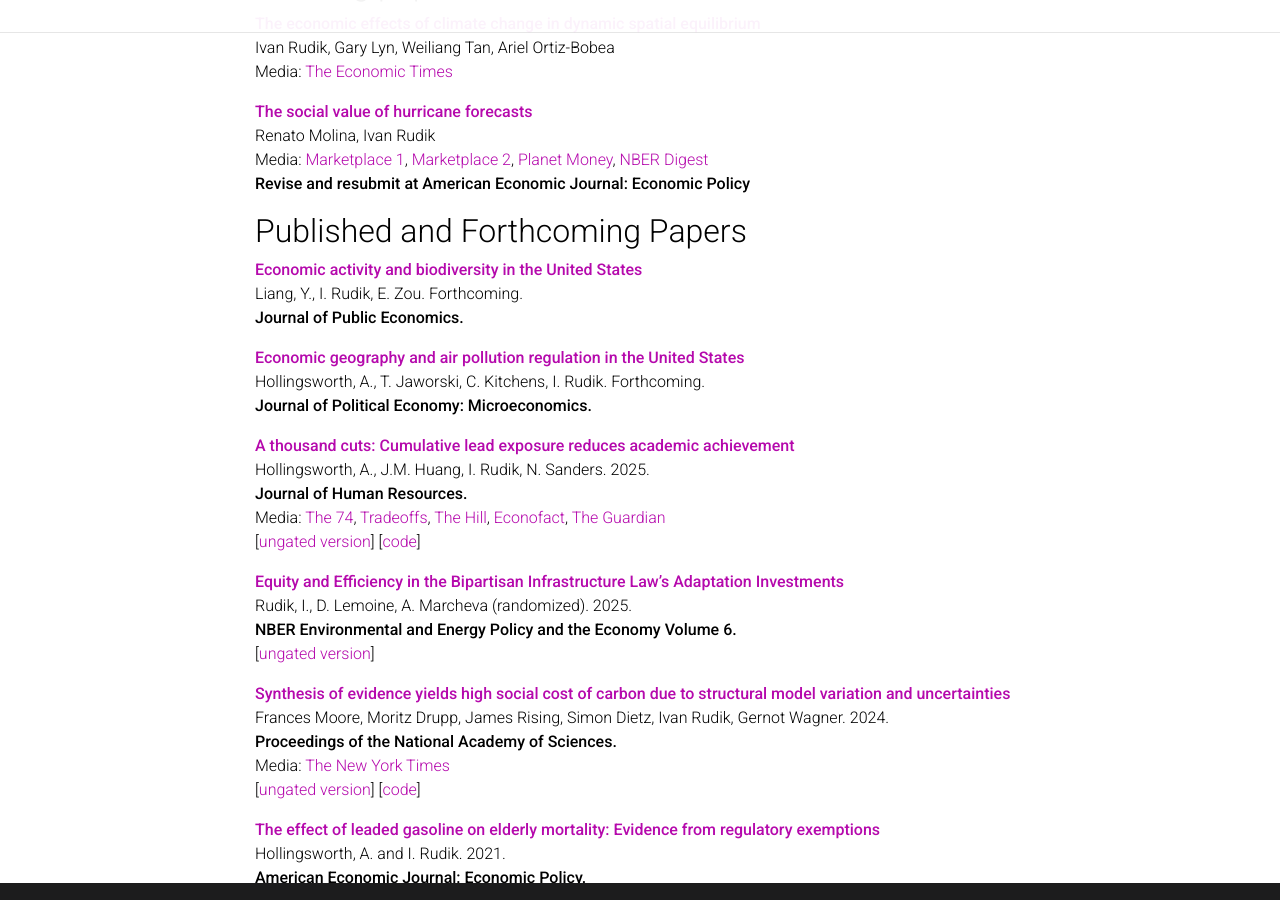
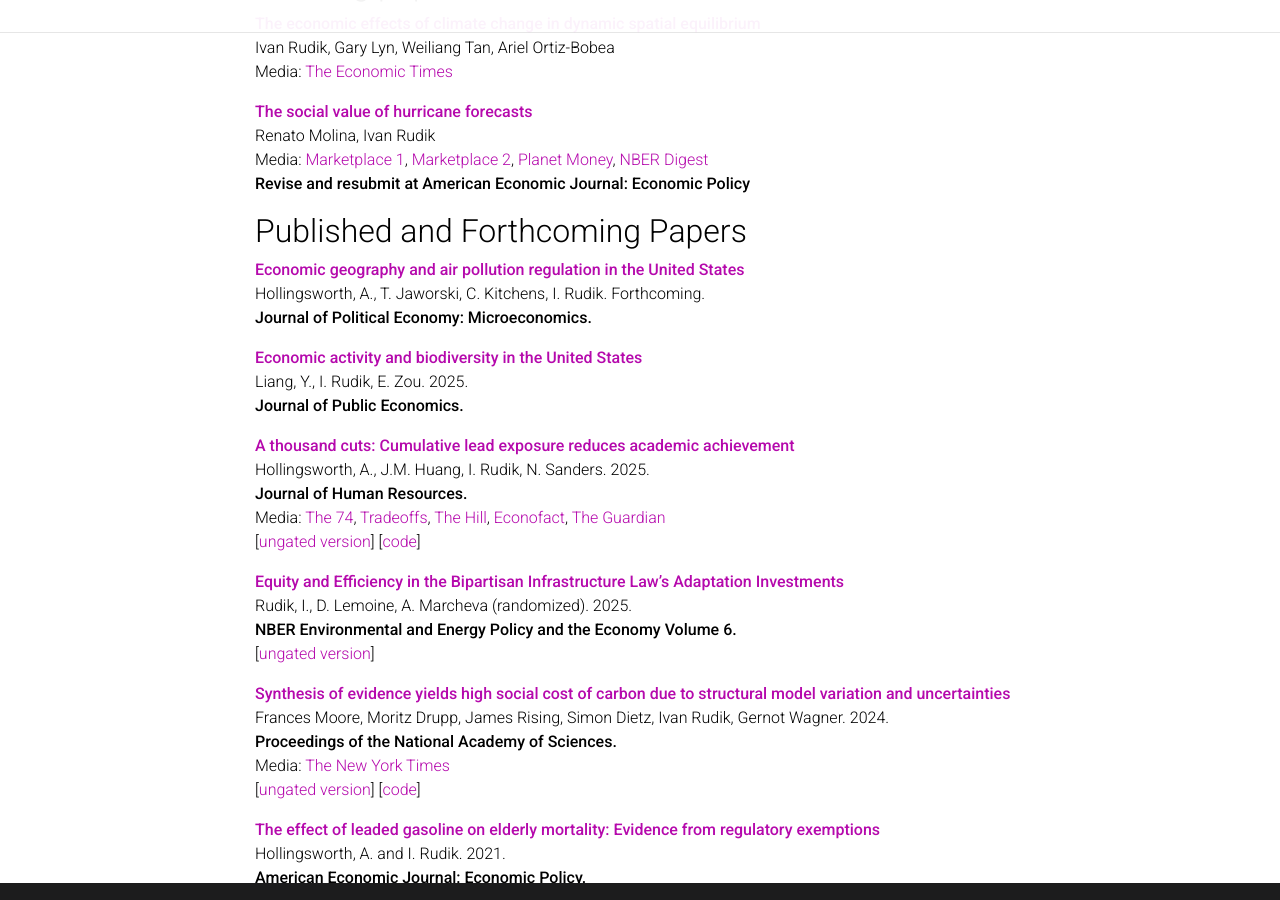
Before and after one commit to irudik/irudik.github.io, a Jekyll site: the page built from _pages/about.md, in a window 1280 px wide and 900 px high, scrolled down 969 px. Built offline with Jekyll 4.4.1, drawn with Linux system fonts in a browser that asks for light colours; a style sheet for code colours, icons or effects is not loaded.

Commit message:
update jpube final

```diff
--- a/_pages/about.md
+++ b/_pages/about.md
@@ -71,13 +71,13 @@ Media: [Marketplace 1](https://www.marketplace.org/2024/06/13/better-hurricane-f
 
 ## Published and Forthcoming Papers
 
-**[Economic activity and biodiversity in the United States](https://www.nber.org/papers/w29357)**
-Liang, Y., I. Rudik, E. Zou. Forthcoming.
-**Journal of Public Economics.**
-
 **[Economic geography and air pollution regulation in the United States](https://www.nber.org/papers/w29845)**
 Hollingsworth, A., T. Jaworski, C. Kitchens, I. Rudik. Forthcoming.
 **Journal of Political Economy: Microeconomics.**
+
+**[Economic activity and biodiversity in the United States](https://www.sciencedirect.com/science/article/pii/S004727272500180X)**
+Liang, Y., I. Rudik, E. Zou. 2025.
+**Journal of Public Economics.**
 
 **[A thousand cuts: Cumulative lead exposure reduces academic achievement](https://www.nber.org/papers/w28250)**
 Hollingsworth, A., J.M. Huang, I. Rudik, N. Sanders. 2025.
```
Also changed, not shown: 12 other files.
